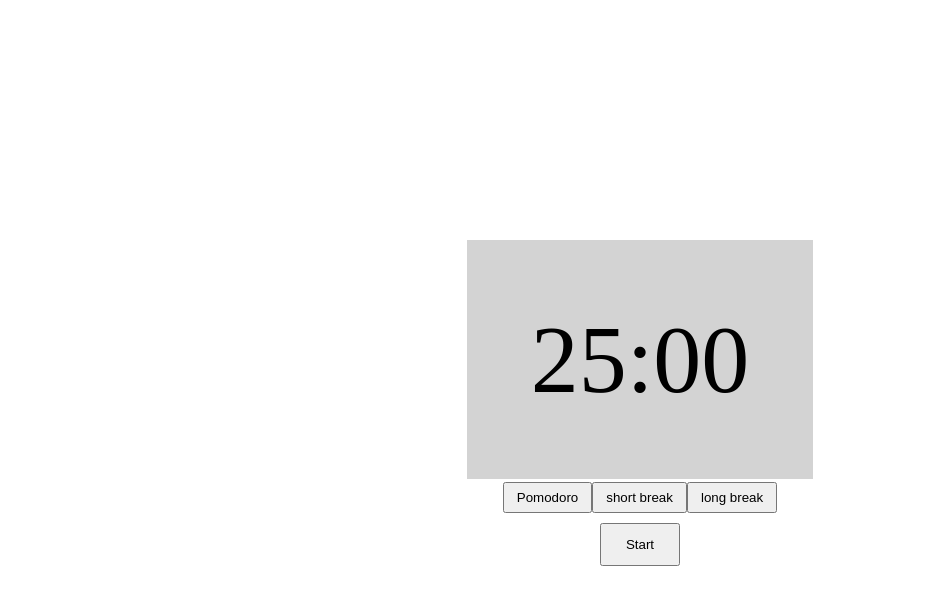
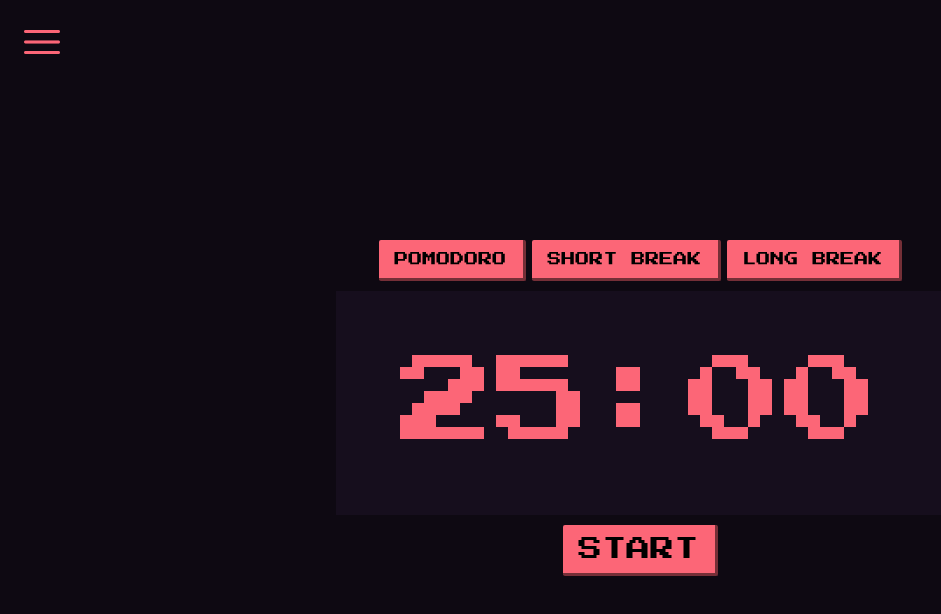
Before and after one commit to razgb/pomodoro-todo, a plain HTML site: page index.html in a window 1280 px wide. Shown: the whole page, without its empty margins (0-941 px from the left). Drawn offline with nearby package versions, Linux system fonts and the light colour scheme.

Commit message:
Development v1.0.1: Display design retro

```diff
--- a/index.html
+++ b/index.html
@@ -5,11 +5,25 @@
     <meta name="viewport" content="width=device-width, initial-scale=1.0" />
     <title>Pomo</title>
 
+    <!-- Google fonts -->
+    <link rel="preconnect" href="https://fonts.googleapis.com" />
+    <link rel="preconnect" href="https://fonts.gstatic.com" crossorigin />
+    <link
+      href="https://fonts.googleapis.com/css2?family=Press+Start+2P&display=swap"
+      rel="stylesheet"
+    />
+
     <link rel="stylesheet" href="src/css/main.css" />
     <link rel="stylesheet" href="src/css/display.css" />
     <link rel="stylesheet" href="src/css/menu.css" />
     <link rel="stylesheet" href="src/css/settings.css" />
     <link rel="stylesheet" href="src/css/todo.css" />
+
+    <!-- Regular rounded flaticon icons -->
+    <link
+      rel="stylesheet"
+      href="https://cdn-uicons.flaticon.com/2.0.0/uicons-regular-rounded/css/uicons-regular-rounded.css"
+    />
   </head>
 
   <body>
@@ -17,23 +31,36 @@
       <div class="menu">
         <div class="menu__container">
           <!-- Animated icon, logo, settings, themes... etc -->
+          <div class="menu__button-one">menu button</div>
+          <div class="menu__button-one">menu button</div>
+          <div class="menu__button-one">menu button</div>
         </div>
       </div>
 
+      <button class="menu__hamburger">
+        <i class="fi fi-rr-menu-burger"></i>
+        <!-- <i class="fi fi-rr-cross"></i> -->
+      </button>
+
       <div class="display grid">
         <div class="display__container container">
+          <div class="display__buttons">
+            <button class="display__button">POMODORO</button>
+            <button class="display__button">SHORT BREAK</button>
+            <button class="display__button">LONG BREAK</button>
+          </div>
           <div class="display__timer">
             <span class="display__timer-numbers">25:00</span>
           </div>
 
-          <div class="display__buttons">
+          <!-- <div class="display__buttons">
             <button class="display__button">Pomodoro</button>
-            <button class="display__button">short break</button>
-            <button class="display__button">long break</button>
-          </div>
+            <button class="display__button">Short break</button>
+            <button class="display__button">Long break</button>
+          </div> -->
 
           <div class="display__start-container">
-            <button class="display__start-button">Start</button>
+            <button class="display__button display__start-button">START</button>
           </div>
         </div>
       </div>
--- a/src/css/display.css
+++ b/src/css/display.css
@@ -1,34 +1,54 @@
 .display {
   height: 100vh;
-  /* background-color: darkgrey; */
+  background-color: var(--primary-color-retro);
 }
 
 .display__container {
+  font-family: "Press Start 2p", sans-serif;
   max-width: 100rem;
   margin-top: 30vh;
 }
 
 .display__timer {
-  background-color: lightgrey;
+  background-color: var(--primary-color-retro--lighter);
   padding: 6.4rem;
 
   /* Pushes buttons downwards. */
-  margin-bottom: 0.25rem;
+  margin-bottom: 1rem;
 }
 
 .display__timer-numbers {
   font-size: 9.6rem;
+  color: var(--secondary-color-retro);
 }
 
 .display__buttons {
   display: flex;
   justify-content: center;
   margin-bottom: 1rem;
+  gap: 0.6rem;
 }
 
 .display__button {
-  padding: 0.6rem 1.2rem;
   cursor: pointer;
+
+  font-family: "Press Start 2p", sans-serif;
+  font-size: 1.4rem;
+  background-color: var(--secondary-color-retro);
+
+  border-radius: 0.2rem;
+
+  padding: 1.2rem 1.6rem;
+  border-top: none;
+  border-left: none;
+  border-right: 3px solid var(--secondary-color-retro--lighter);
+  border-bottom: 3px solid var(--secondary-color-retro--lighter);
+
+  transition: all 0.2s ease;
+}
+
+.display__button:active {
+  border: none;
 }
 
 .display__start-container {
@@ -37,6 +57,5 @@
 }
 
 .display__start-button {
-  padding: 1.2rem 2.4rem;
-  cursor: pointer;
+  font-size: 2.4rem;
 }
--- a/src/css/main.css
+++ b/src/css/main.css
@@ -20,6 +20,22 @@
 
 */
 
+:root {
+  --primary-color-retro: #0e0912;
+  --primary-color-retro--lighter: #160e1d;
+  --primary-color-retro--lightest: #02a4a1;
+
+  /* --secondary-color-retro: #02a4a1; */
+  /* --secondary-color-retro: #78348a; */
+  --secondary-color-retro: #fc6677;
+  --secondary-color-retro--lighter: #752f37;
+}
+
+/* ::selection {
+  color: #fff;
+  background-color: #45a6a4;
+} */
+
 * {
   padding: 0;
   margin: 0;
@@ -33,6 +49,10 @@
 /* body {
   font-family: sans-serif;
 } */
+
+.main {
+  position: relative;
+}
 
 .container {
   margin: 0 auto;
@@ -61,3 +81,11 @@
 .hidden {
   display: none;
 }
+
+/* Used with menu */
+.overlay {
+  position: absolute;
+  background-color: rgb(0, 0, 0, 0.3);
+  width: 100%;
+  height: 100%;
+}
--- a/src/css/menu.css
+++ b/src/css/menu.css
@@ -0,0 +1,26 @@
+.menu {
+  position: absolute;
+  width: 20vw;
+  top: 0;
+  left: 0;
+  transform: translateX(-100%);
+}
+
+/* .menu__container {
+} */
+
+.menu__hamburger {
+  position: absolute;
+  top: 2.4rem;
+  left: 2.4rem;
+  cursor: pointer;
+
+  font-size: 3.6rem;
+  background-color: transparent;
+  color: var(--secondary-color-retro);
+  border: none;
+}
+
+.menu__button-one {
+  font-size: 2.4rem;
+}
--- a/src/js/views/view.js
+++ b/src/js/views/view.js
@@ -0,0 +1,3 @@
+class view {
+  _parentContainer = "";
+}
```
